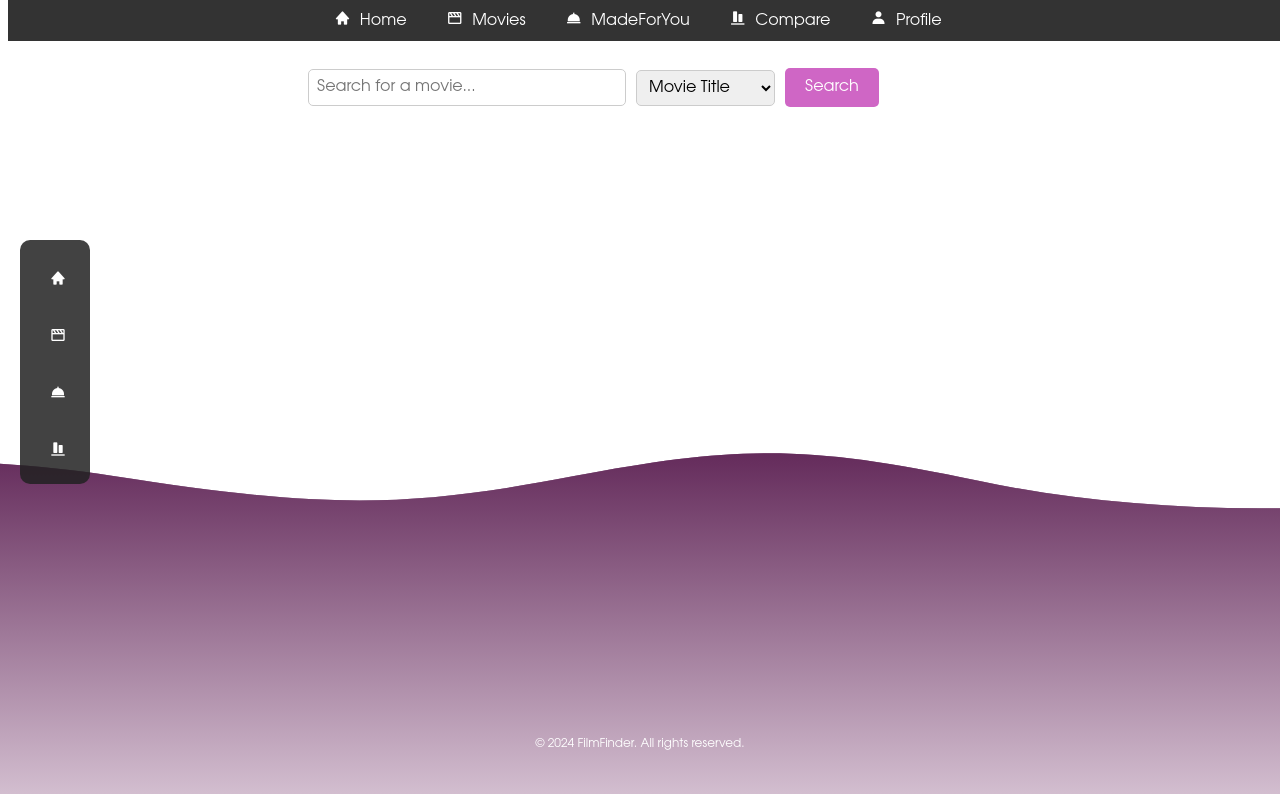
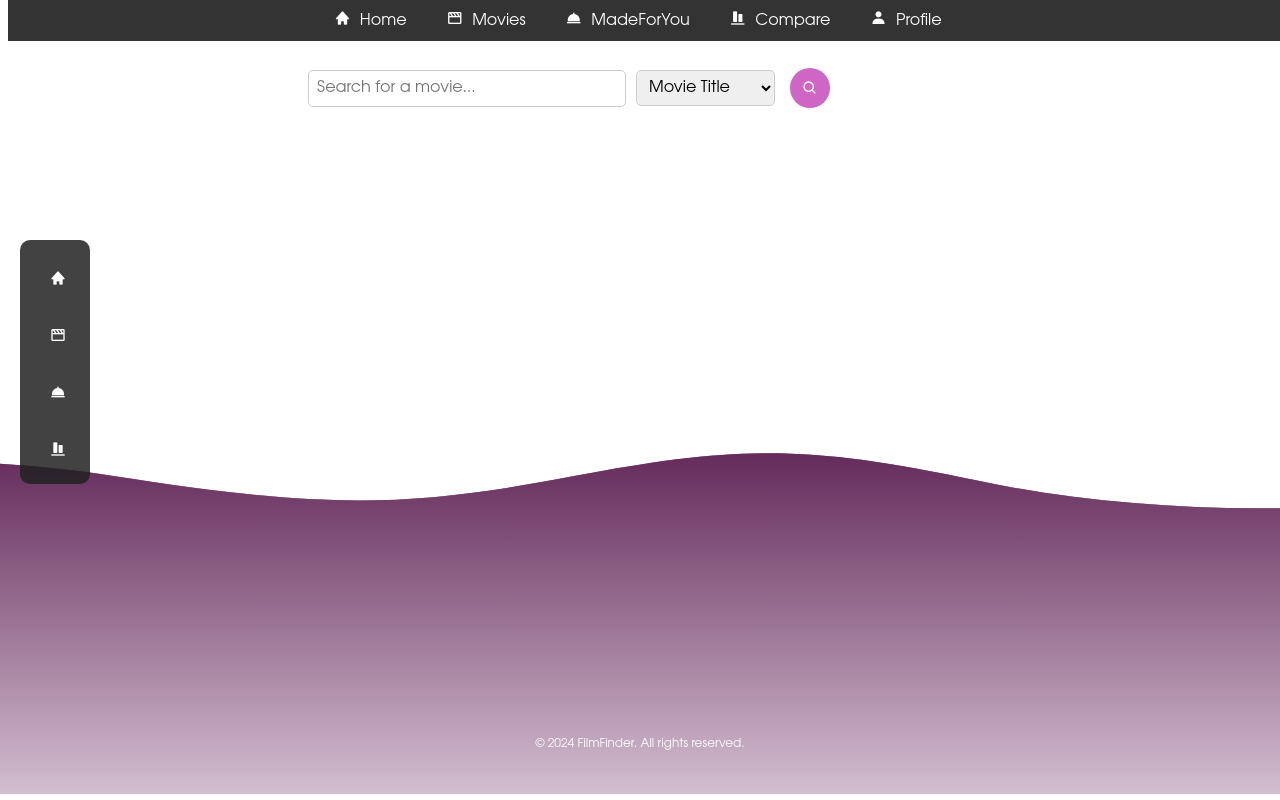
Before and after one commit to Romeo110/WebFinal, a PHP site: page /movies.html in a window 1280 px wide. Run offline with PHP 8.4, Linux system fonts and the light colour scheme; some libraries are stand-ins or nearby versions.

Commit message:
search button now has icon

```diff
--- a/css/other_style.css
+++ b/css/other_style.css
@@ -142,15 +142,21 @@ body {
 
 #search-filter button {
     font-family: Avenir, Montserrat, Corbel, 'URW Gothic', source-sans-pro, sans-serif;
-    margin-left: 10px;
-    padding: 10px 20px;
+    margin-left: 15px;
+    width: 40px;
+    height: 40px;
+    /* padding: 10px 20px; */
     background-color: #cf66c5;
     color: #fff;
     border: none;
-    border-radius: 5px;
+    border-radius: 50%;
     font-size: 16px;
     cursor: pointer;
     transition: background-color 0.3s ease;
+}
+
+#search-filter button i {
+    margin-top: 4px;
 }
 
 #search-filter button:hover {
--- a/movies.html
+++ b/movies.html
@@ -137,7 +137,7 @@
             <option value="year">Release Year</option>
             <!-- Add more search options as needed -->
         </select>
-        <button onclick="searchMovies()">Search</button>
+        <button onclick="searchMovies()"><i class='bx bx-search'></i></button>
     </section>
 
     <section id="search-results">
```
